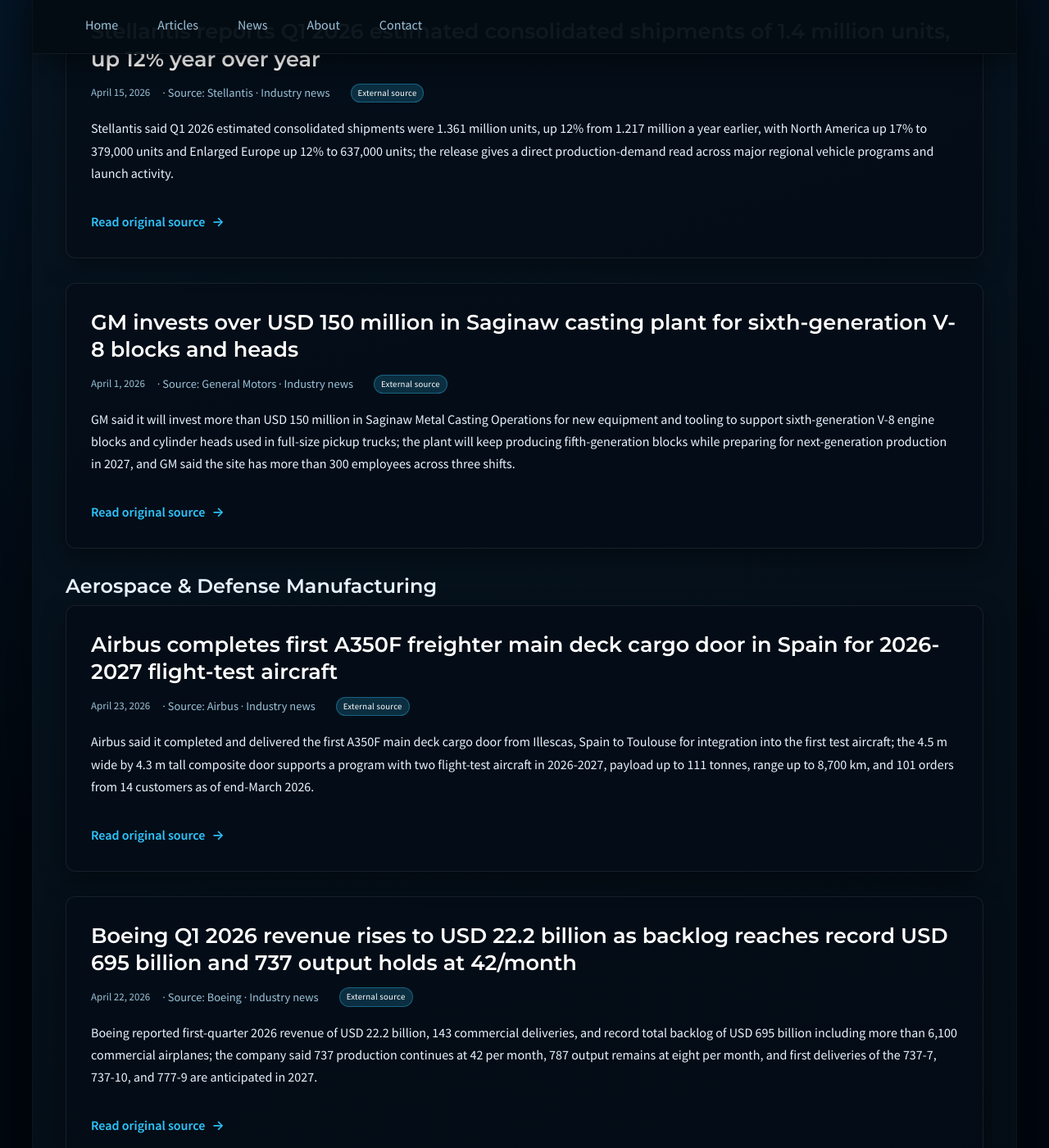
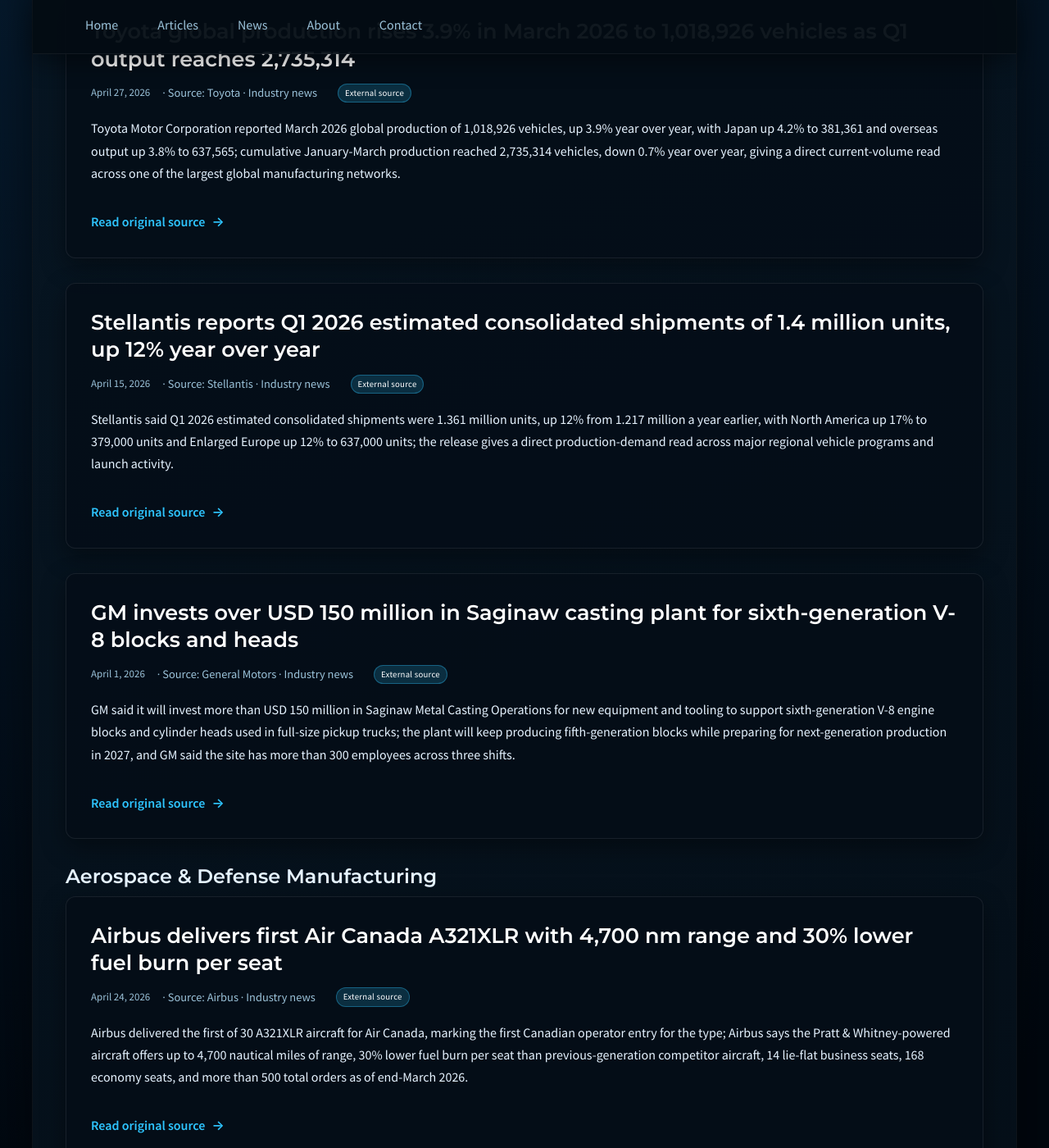
Before and after one commit to JohnForeman/MetrologyCentral, a Jekyll site: the page built from news.md, in a window 1280 px wide and 1400 px high, scrolled down 1793 px. Shown: the whole window at 82% size. Built offline with Jekyll 4.4.1, drawn with Linux system fonts in a browser that asks for light colours.

Commit message:
Update news.yml with April 27 high-signal items

```diff
--- a/_data/news.yml
+++ b/_data/news.yml
@@ -1,3 +1,27 @@
+- date: '2026-04-27'
+  title: Toyota global production rises 3.9% in March 2026 to 1,018,926 vehicles as
+    Q1 output reaches 2,735,314
+  source: Toyota
+  sector: auto_manufacturing
+  kind: industry_news
+  summary: Toyota Motor Corporation reported March 2026 global production of 1,018,926
+    vehicles, up 3.9% year over year, with Japan up 4.2% to 381,361 and overseas output
+    up 3.8% to 637,565; cumulative January-March production reached 2,735,314 vehicles,
+    down 0.7% year over year, giving a direct current-volume read across one of the
+    largest global manufacturing networks.
+  url: https://global.toyota/en/company/profile/production-sales-figures/202603.html
+- date: '2026-04-24'
+  title: Airbus delivers first Air Canada A321XLR with 4,700 nm range and 30% lower
+    fuel burn per seat
+  source: Airbus
+  sector: aerospace_defense_manufacturing
+  kind: industry_news
+  summary: Airbus delivered the first of 30 A321XLR aircraft for Air Canada, marking
+    the first Canadian operator entry for the type; Airbus says the Pratt & Whitney-powered
+    aircraft offers up to 4,700 nautical miles of range, 30% lower fuel burn per seat
+    than previous-generation competitor aircraft, 14 lie-flat business seats, 168
+    economy seats, and more than 500 total orders as of end-March 2026.
+  url: https://www.airbus.com/en/newsroom/press-releases/2026-04-airbus-delivers-first-a321xlr-for-air-canada
 - date: '2026-04-23'
   title: Airbus completes first A350F freighter main deck cargo door in Spain for
     2026-2027 flight-test aircraft
```
